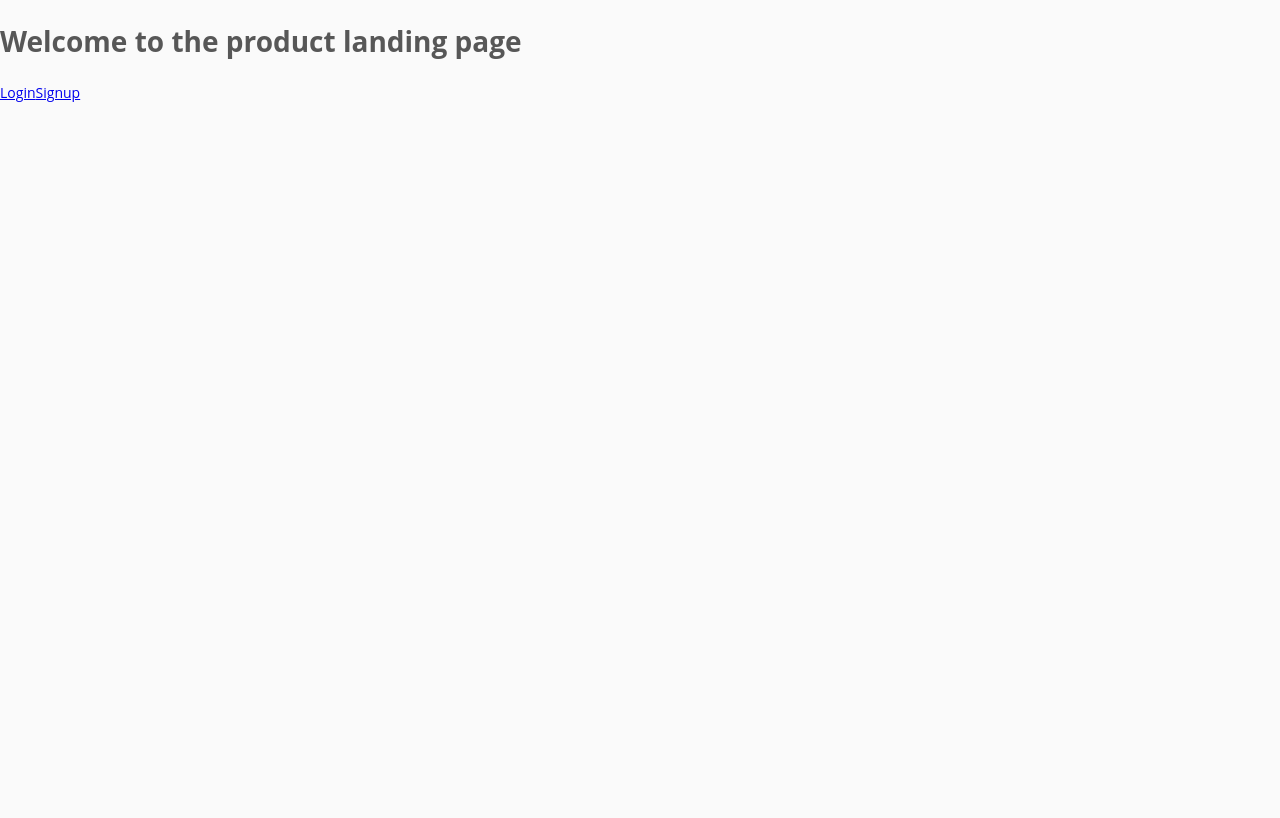
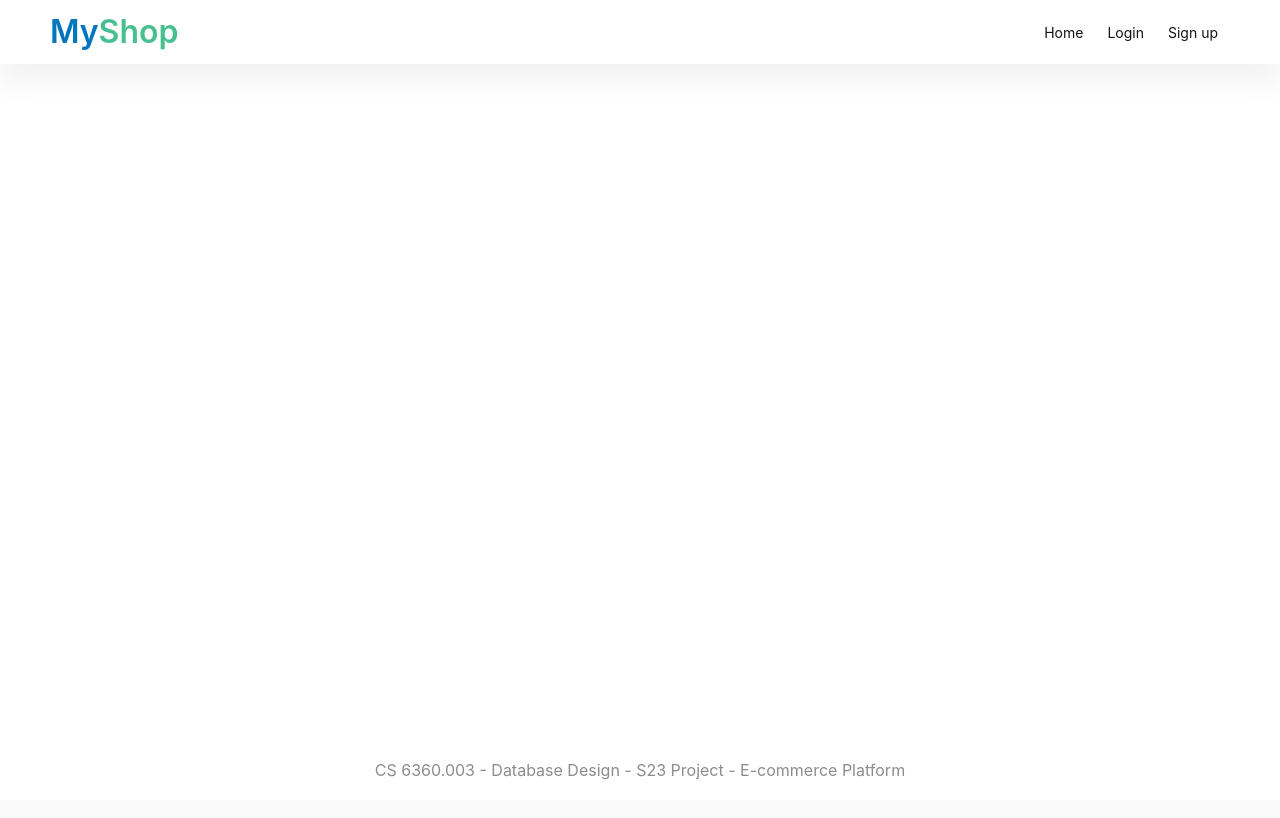
Before and after one commit to Moksha97/Ecommerce, a React (Create React App) app in the folder frontend/: page / in a window 1280 px wide. Built offline with nearby package versions, Linux system fonts and the light colour scheme; no server answers.

Commit message:
Minor refactor

```diff
--- a/frontend/src/App.jsx
+++ b/frontend/src/App.jsx
@@ -1,8 +1,7 @@
 import React from "react";
 import { BrowserRouter as Router, Route, Routes } from "react-router-dom";
-import ProductLanding from "./product/Landing";
-import UserLanding from "./users/Landing";
-import AdminLanding from "./admin/Landing";
+import UserLanding from "./pages/UserLanding";
+import AdminLanding from "./pages/AdminLanding";
 import Login from "./auth/Login";
 import Logout from "./auth/Logout";
 import Signup from "./auth/Signup";
@@ -12,9 +11,8 @@ function App() {
     <div className="App">
       <Router>
         <Routes>
-          <Route exact path="/" element={<ProductLanding />} />
+          <Route exact path="/" element={<UserLanding />} />
           <Route exact path="/login" element={<Login />} />
-          <Route exact path="/users" element={<UserLanding />} />
           <Route exact path="/admin" element={<AdminLanding />} />
           <Route exact path="/logout" element={<Logout />} />
           <Route exact path="/signup" element={<Signup />} />
--- /dev/null
+++ b/frontend/src/pages/UserLanding.jsx
@@ -0,0 +1,31 @@
+import React from "react";
+import AppHeader from "./AppHeader";
+import { Col, Layout, Row } from "antd";
+import AppFooter from "./AppFooter";
+
+const { Content } = Layout;
+
+function UserLanding() {
+  return (
+    <>
+      <Layout
+        className="layout-default layout-signin"
+        style={{ height: "100%" }}
+      >
+        <AppHeader />
+        <Content className="signin">
+          <Row gutter={[24, 0]} justify="center">
+            <Col
+              xs={{ span: 24, offset: 0 }}
+              lg={{ span: 6, offset: 0 }}
+              md={{ span: 12 }}
+            ></Col>
+          </Row>
+        </Content>
+        <AppFooter />
+      </Layout>
+    </>
+  );
+}
+
+export default UserLanding;
--- a/frontend/src/product/Landing.jsx
+++ /dev/null
@@ -1,14 +0,0 @@
-import React from "react";
-import { Link } from "react-router-dom";
-
-function ProductLanding() {
-  return (
-    <div>
-      <h1>Welcome to the product landing page</h1>
-      <Link to="/login">Login</Link>
-      <Link to="/signup">Signup</Link>
-    </div>
-  );
-}
-
-export default ProductLanding;
--- a/frontend/src/users/Landing.jsx
+++ /dev/null
@@ -1,18 +0,0 @@
-import React from "react";
-import { Link } from "react-router-dom";
-import axios from "../utils/httpreq";
-
-async function test() {
-  await axios.get("/");
-}
-
-function UserLanding() {
-  return (
-    <div>
-      <h1 onClick={test}>Welcome to the users landing page</h1>
-      <Link to="/logout">Logout</Link>
-    </div>
-  );
-}
-
-export default UserLanding;
```
Also changed, not shown: frontend/src/pages/AppFooter.jsx (+5 -5 lines), frontend/src/pages/AppHeader.jsx (+12 -5 lines), frontend/src/pages/AdminLanding.jsx (renamed from frontend/src/admin/Landing.jsx).
